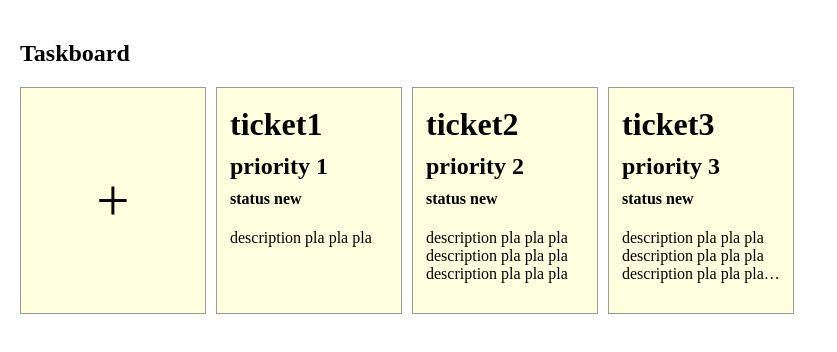
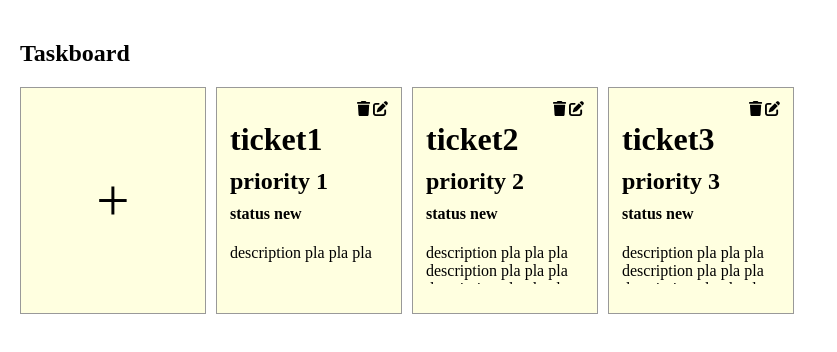
Before and after one commit to ayaashraf1/planRadar, a React (Vite) app in the folder saas-project/: page /listing in a window 1280 px wide. Shown: the top 352 px of the page, without its empty margins (0-837 px from the left). Built offline with nearby package versions, Linux system fonts and the light colour scheme.

Commit message:
handle add,edit and install fontAwesome for icons

```diff
--- a/package.json
+++ b/package.json
@@ -1,5 +1,7 @@
 {
   "dependencies": {
+    "@fortawesome/free-solid-svg-icons": "^6.4.0",
+    "@fortawesome/react-fontawesome": "^0.2.0",
     "react-router-dom": "^6.14.1"
   },
   "devDependencies": {
--- a/saas-project/src/components/addPopUp/addPopUp.css
+++ b/saas-project/src/components/addPopUp/addPopUp.css
@@ -26,7 +26,6 @@
     border-radius: 5px;
 }
 #add-form-popUp .closeIcon{
-    border: 1px solid var(--darkColor);
     width: 20px;
     height: 20px;
     display: flex;
@@ -36,6 +35,9 @@
     cursor: pointer;
     position: absolute;
     right: 20px;
+}
+#add-form-popUp .closeIcon:hover{
+    color:var(--redColor);
 }
 #add-form-popUp h3{
     margin:0px;
--- a/saas-project/src/components/addPopUp/addPopUp.jsx
+++ b/saas-project/src/components/addPopUp/addPopUp.jsx
@@ -1,42 +1,65 @@
-import React, { useState } from 'react';
-import {default as UUID} from "node-uuid";
+import React, { useEffect, useState } from 'react';
+import { default as UUID } from "node-uuid";
 import './addPopUp.css';
-import { data } from './../../mocks/tickets';
+import { ticketsData } from './../../mocks/tickets';
+import { FontAwesomeIcon } from '@fortawesome/react-fontawesome';
+import { faXmark } from '@fortawesome/free-solid-svg-icons';
 
-const AddPopUp = ({closePopUp}) =>{
+const AddPopUp = ({ closePopUp, popUpData }) => {
     const [subject, setSubject] = useState('');
     const [priority, setPriority] = useState(1);
     const [status, setStatus] = useState('');
     const [description, setDescription] = useState('');
+    const [isEdit,setIsEdit]  = useState(false);
 
     const addNewTicket = () => {
         const id = UUID.v4();
         const newTicket = {
-            id:id,
-            subject:subject,
-            priority:priority,
-            status:status,
-            description:description
+            id: id,
+            subject: subject,
+            priority: priority,
+            status: status,
+            description: description
         }
-        data.push(newTicket);
+        ticketsData.push(newTicket);
         closePopUp();
     }
+    const editTicket = ()=>{
+        const index = ticketsData.findIndex(f=>f.id==popUpData.id);
+        ticketsData[index].subject = subject;
+        ticketsData[index].priority = priority;
+        ticketsData[index].status = status;
+        ticketsData[index].description = description;
+        closePopUp();
+    }
+    useEffect(() => {
+        if (popUpData.id) {
+            setIsEdit(true);
+            setSubject(popUpData.subject);
+            setPriority(popUpData.priority);
+            setStatus(popUpData.status);
+            setDescription(popUpData.description);
+        }else{
+            setIsEdit(false);
+        }
 
-    return(
+    }, [popUpData]);
+
+    return (
         <><div id="overlay" onClick={closePopUp}></div>
             <div id="add-form-popUp">
-            <div onClick={closePopUp} className='closeIcon'>x</div>
+                <div onClick={closePopUp} className='closeIcon'><FontAwesomeIcon icon={faXmark} /></div>
                 <h3>Add New Ticket</h3>
-            <input type='text' placeholder='Enter subject' onChange={(e) => setSubject(e.target.value)} /><br />
-            <input type='number' placeholder='priority' min={1} max={10} onChange={e => setPriority(e.target.value)} /><br />
-            <select onChange={e => setStatus(e.target.value)}>
-                <option disabled selected>Select Status</option>
+                <input type='text' placeholder='Enter subject' value={subject} onChange={(e) => setSubject(e.target.value)} /><br />
+                <input type='number' placeholder='priority' value={priority} min={1} max={10} onChange={e => setPriority(e.target.value)} /><br />
+                <select onChange={e => setStatus(e.target.value)} value={status}>
+                    <option value='' disabled>Select Status</option>
                     <option value='new'>new</option>
                     <option value='active'>active</option>
                     <option value='closed'>closed</option>
                 </select><br />
-            <textarea rows={5} placeholder='Enter description' onChange={e => setDescription(e.target.value)}></textarea><br />
-            <button onClick={addNewTicket} disabled={!subject || !priority || !status || !description}>Add</button>
+                <textarea rows={5} placeholder='Enter description' value={description} onChange={e => setDescription(e.target.value)}></textarea><br />
+                <button onClick={isEdit?editTicket:addNewTicket} disabled={!subject || !priority || !status || !description}>{isEdit?'Edit':'Add'}</button>
             </div></>
     )
 }
--- a/saas-project/src/components/ticketCard/ticketCard.css
+++ b/saas-project/src/components/ticketCard/ticketCard.css
@@ -11,6 +11,19 @@
     margin-bottom: 10px;
     margin-right: 10px;
 }
+.ticket-card-container .edit-delete-container{
+    display: flex;
+    align-items: center;
+    justify-content: flex-end;
+    font-size: 15px;
+    cursor: pointer;
+}
+.ticket-card-container .edit-delete-container svg:first-child{
+    margin-right:3px;
+}
+.ticket-card-container .edit-delete-container svg:hover{
+    color:var(--redColor);
+}
 .ticket-card-container h1,.ticket-card-container h2,.ticket-card-container h4{
     margin:0;
     margin-top: 5px;
--- a/saas-project/src/components/ticketCard/ticketCard.jsx
+++ b/saas-project/src/components/ticketCard/ticketCard.jsx
@@ -1,7 +1,29 @@
+import { FontAwesomeIcon } from '@fortawesome/react-fontawesome';
+import { faTrash , faPenToSquare } from '@fortawesome/free-solid-svg-icons';
 import './ticketCard.css';
+import {ticketsData} from './../../mocks/tickets';
 
-const TicketCard = ({ data }) => {
-    return (<div className="ticket-card-container" key={data.id}>
+const TicketCard = ({ data ,showAddPopup}) => {
+    const handleDelete = (e) =>{
+        alert('should delete it');
+        const clickedEleId = e.target.parentNode.parentNode.parentNode.getAttribute('id');
+        const index = ticketsData.findIndex(f=>f.id==clickedEleId);
+        delete ticketsData[index];
+    }
+
+    const handleEdit = (e) =>{
+        const clickedNode = e.target.parentNode.parentNode.parentNode;
+        const clickedEleId = clickedNode.getAttribute('id')?clickedNode.getAttribute('id'):clickedNode.parentNode.getAttribute('id')
+        const clickedEleData = ticketsData.filter(ticket=>{return ticket.id == clickedEleId})[0];
+        debugger
+        showAddPopup(clickedEleData);
+    }
+
+    return (<div className="ticket-card-container" key={data.id} id={data.id}>
+        <div className='edit-delete-container'>
+          <FontAwesomeIcon icon={faTrash} onClick={handleDelete}/>
+          <FontAwesomeIcon icon={faPenToSquare}  onClick={handleEdit} />
+        </div>
         <h1>{data.subject}</h1>
         <h2>priority {data.priority} </h2>
         <h4>status {data.status}</h4>
--- a/saas-project/src/components/ticketsListing/ticketsListing.jsx
+++ b/saas-project/src/components/ticketsListing/ticketsListing.jsx
@@ -1,13 +1,13 @@
 import TicketCard from '../ticketCard/ticketCard';
 import './ticketsListing.css';
-import { data } from './../../mocks/tickets';
+import {ticketsData} from './../../mocks/tickets';
 
 const TicketsListing = ({showAddPopup}) => {
     return (<><div id="ticket-listing-container">
         <div id="add-new-ticket-div" onClick={showAddPopup}>+</div>
         {
-            data.map(ticket => {
-                return <TicketCard data={ticket} key={ticket.id} />
+            ticketsData.map(ticket => {
+                return <TicketCard data={ticket} key={ticket.id} showAddPopup={showAddPopup} />
             })
         }
     </div>
--- a/saas-project/src/mocks/tickets.js
+++ b/saas-project/src/mocks/tickets.js
@@ -1,4 +1,4 @@
-export const data = [{
+export let ticketsData = [{
     id:1,
     subject:'ticket1',
     priority:1,
--- a/saas-project/src/pages/homePage/homePage.jsx
+++ b/saas-project/src/pages/homePage/homePage.jsx
@@ -5,10 +5,20 @@ import './homePage.css';
 
 const HomePage = () =>{
     const [showAddForm, setShowAddForm] = useState(false);
-    const showAddPopup = () => {
+    const [editMode,setEditMode] = useState(false);
+    const [popUpData,setPopUpData] = useState({});
+
+    const showAddPopup = (data) => {
+        if(data){
+           setEditMode(true);
+           setPopUpData(data)
+        }
         setShowAddForm(true);
     }
     const closeAddPopup = () => {
+        if(editMode){
+
+        }
         setShowAddForm(false);
     }
     return (
@@ -17,7 +27,7 @@ const HomePage = () =>{
             <h2>Taskboard</h2>
             <TicketsListing showAddPopup={showAddPopup} />
             </div>
-            {showAddForm && <AddPopUp closePopUp={closeAddPopup} />}
+            {showAddForm && <AddPopUp closePopUp={closeAddPopup} popUpData={popUpData} />}
         </div>
     )
 }
```
Also changed, not shown: saas-project/src/App.jsx (+10 -0 lines), 1 other file (tests, documents, lock files or other folders). Lines whose indentation alone changed are shown as unchanged.
